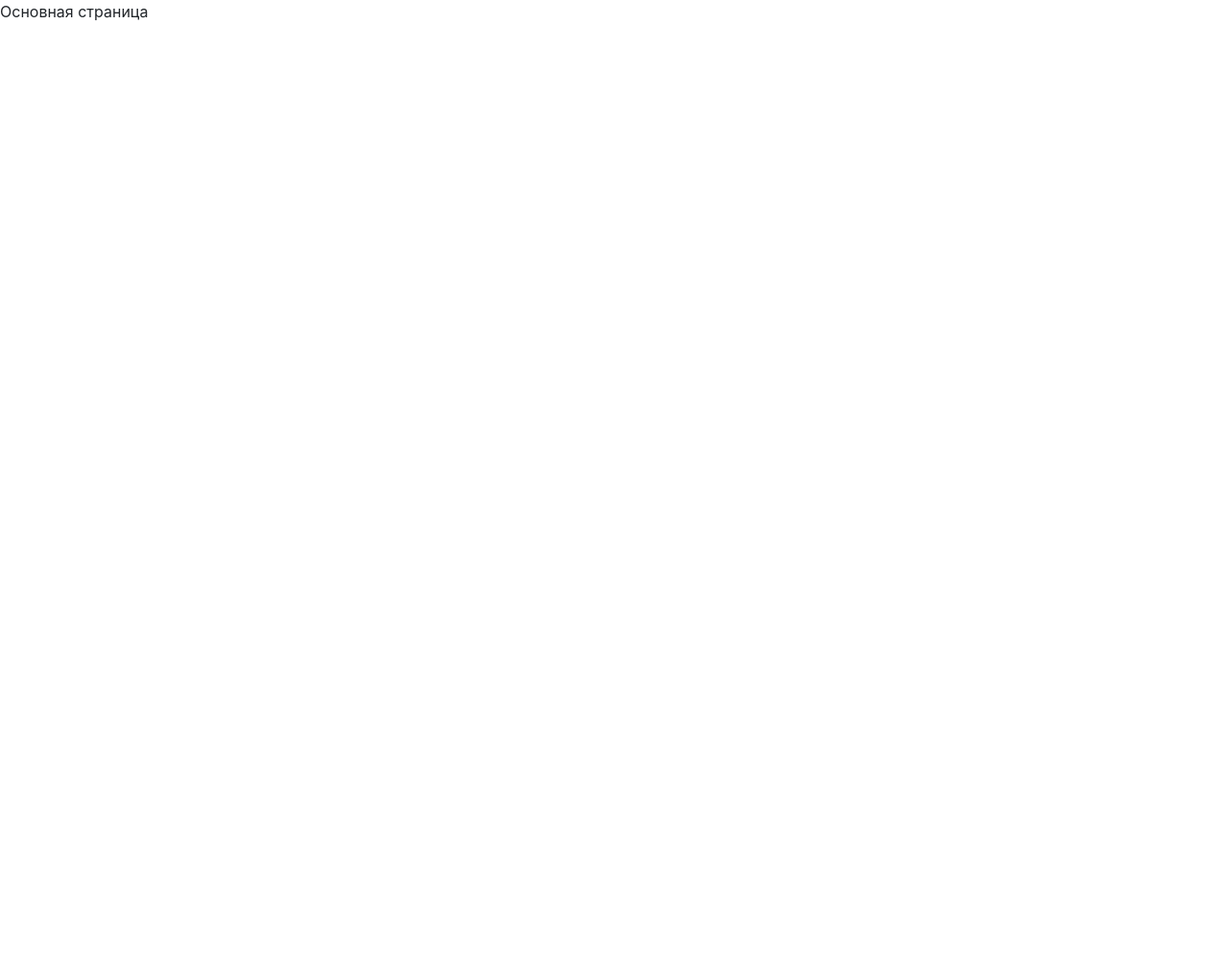
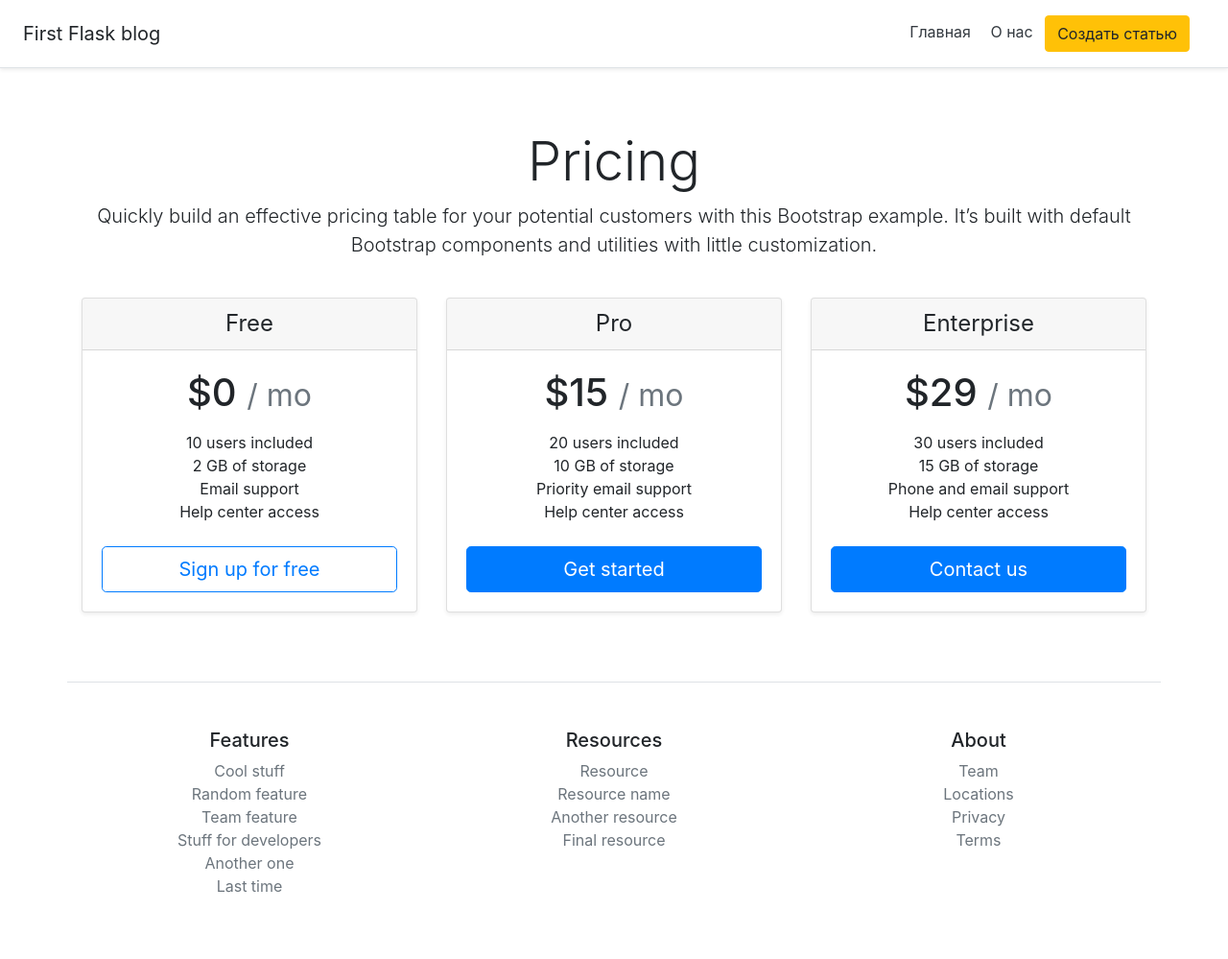
Before and after one commit to Sisilius/first_flask, a Flask app: page / in a window 1280 px wide. Before the commit the page is almost empty. Shown: the whole page at 96% size. Before the commit the page ends 22 px from the top, so only its background shows below. Run offline with Flask 2, Linux system fonts and the light colour scheme; some libraries are stand-ins or nearby versions.

Commit message:
create DB

```diff
--- a/app.py
+++ b/app.py
@@ -1,6 +1,23 @@
-from flask import Flask, render_template, url_for
+from flask import Flask, render_template, url_for, request, redirect
+from flask_sqlalchemy import SQLAlchemy
+from datetime import datetime
 
 app = Flask (__name__)
+# Вся байда с БД
+app.config['SQLALCHEMY_DATABASE_URI'] = 'sqlite:///blog.db'
+db = SQLAlchemy(app)
+
+# Поехали таблицы
+class Article(db.Model):
+    id = db.Column(db.Integer, primary_key = True)
+    title = db.Column(db.String(50), nullable = False)
+    intro = db.Column(db.String(200), nullable = False)
+    text = db.Column(db.Text, nullable = False)
+    date = db.Column(db.DateTime, default = datetime.utcnow)
+# типа возвращает объект и его id
+    def __repr__(self):
+        return '<Article %r>' %self.id
+
 
 @app.route('/')
 @app.route('/home')
@@ -11,6 +28,25 @@ def index():
 def about():
     return render_template('about.html')
 
+@app.route('/create_article', methods = ['POST', 'GET'])
+def create_article():
+    if request.method == 'POST':
+        title = request.form['title']
+        intro = request.form['intro']
+        text = request.form['text']
+
+        article = Article(title=title, intro=intro, text=text)
+
+        try:
+            db.session.add(article)
+            db.session.commit()
+            return redirect('/')
+        except:
+            return "Ошибка при добавлении"
+    else:
+        return render_template('create_article.html')
+
+
 @app.route('/user/<string:name>/<int:id>') #Передаём кастоымные значения через адрессную строку
 def user(name, id):
     return f'Страница пользователя {name} с id {id}'
--- a/templates/about.html
+++ b/templates/about.html
@@ -1,3 +1,5 @@
 {% extends 'base.html' %} {% block title %} Страница о нас {% endblock %} {% block body %}
-<h1>Страница о нас</h1>
+<div class="container">
+    <h1>Страница о нас</h1>
+</div>
 {% endblock %}
--- a/templates/base.html
+++ b/templates/base.html
@@ -10,7 +10,48 @@
 </head>
 
 <body>
+    <div class="d-flex flex-column flex-md-row align-items-center p-3 px-md-4 mb-3 bg-white border-bottom shadow-sm">
+        <h5 class="my-0 mr-md-auto font-weight-normal">First Flask blog</h5>
+        <nav class="my-2 my-md-0 mr-md-3">
+            <a class="p-2 text-dark" href="/">Главная</a>
+            <a class="p-2 text-dark" href="/about">О нас</a>
+            <a class="btn btn-warning" href="/create_article">Создать статью</a>
+        </nav>
+    </div>
     {% block body %}{% endblock %}
+    <footer class="container pt-4 my-md-5 pt-md-5 border-top">
+        <div class="row text-center">
+            <div class="col-6 col-md">
+                <h5>Features</h5>
+                <ul class="list-unstyled text-small">
+                    <li><a class="text-muted" href="#">Cool stuff</a></li>
+                    <li><a class="text-muted" href="#">Random feature</a></li>
+                    <li><a class="text-muted" href="#">Team feature</a></li>
+                    <li><a class="text-muted" href="#">Stuff for developers</a></li>
+                    <li><a class="text-muted" href="#">Another one</a></li>
+                    <li><a class="text-muted" href="#">Last time</a></li>
+                </ul>
+            </div>
+            <div class="col-6 col-md">
+                <h5>Resources</h5>
+                <ul class="list-unstyled text-small">
+                    <li><a class="text-muted" href="#">Resource</a></li>
+                    <li><a class="text-muted" href="#">Resource name</a></li>
+                    <li><a class="text-muted" href="#">Another resource</a></li>
+                    <li><a class="text-muted" href="#">Final resource</a></li>
+                </ul>
+            </div>
+            <div class="col-6 col-md">
+                <h5>About</h5>
+                <ul class="list-unstyled text-small">
+                    <li><a class="text-muted" href="#">Team</a></li>
+                    <li><a class="text-muted" href="#">Locations</a></li>
+                    <li><a class="text-muted" href="#">Privacy</a></li>
+                    <li><a class="text-muted" href="#">Terms</a></li>
+                </ul>
+            </div>
+        </div>
+    </footer>
 </body>
 
 </html>
--- a/templates/index.html
+++ b/templates/index.html
@@ -1,9 +1,55 @@
-{% extends 'base.html' %}
-
-{% block title %}
-Главная страница
+{% extends 'base.html' %} {% block title %} Главная страница {% endblock %} {% block body %}
+<div class="container">
+    <div class="pricing-header px-3 py-3 pt-md-5 pb-md-4 mx-auto text-center">
+        <h1 class="display-4">Pricing</h1>
+        <p class="lead">Quickly build an effective pricing table for your potential customers with this Bootstrap example. It’s built with default Bootstrap components and utilities with little customization.</p>
+    </div>
+    <div class="card-deck mb-3 text-center">
+        <div class="card mb-4 shadow-sm">
+            <div class="card-header">
+                <h4 class="my-0 font-weight-normal">Free</h4>
+            </div>
+            <div class="card-body">
+                <h1 class="card-title pricing-card-title">$0 <small class="text-muted">/ mo</small></h1>
+                <ul class="list-unstyled mt-3 mb-4">
+                    <li>10 users included</li>
+                    <li>2 GB of storage</li>
+                    <li>Email support</li>
+                    <li>Help center access</li>
+                </ul>
+                <button type="button" class="btn btn-lg btn-block btn-outline-primary">Sign up for free</button>
+            </div>
+        </div>
+        <div class="card mb-4 shadow-sm">
+            <div class="card-header">
+                <h4 class="my-0 font-weight-normal">Pro</h4>
+            </div>
+            <div class="card-body">
+                <h1 class="card-title pricing-card-title">$15 <small class="text-muted">/ mo</small></h1>
+                <ul class="list-unstyled mt-3 mb-4">
+                    <li>20 users included</li>
+                    <li>10 GB of storage</li>
+                    <li>Priority email support</li>
+                    <li>Help center access</li>
+                </ul>
+                <button type="button" class="btn btn-lg btn-block btn-primary">Get started</button>
+            </div>
+        </div>
+        <div class="card mb-4 shadow-sm">
+            <div class="card-header">
+                <h4 class="my-0 font-weight-normal">Enterprise</h4>
+            </div>
+            <div class="card-body">
+                <h1 class="card-title pricing-card-title">$29 <small class="text-muted">/ mo</small></h1>
+                <ul class="list-unstyled mt-3 mb-4">
+                    <li>30 users included</li>
+                    <li>15 GB of storage</li>
+                    <li>Phone and email support</li>
+                    <li>Help center access</li>
+                </ul>
+                <button type="button" class="btn btn-lg btn-block btn-primary">Contact us</button>
+            </div>
+        </div>
+    </div>
+</div>
 {% endblock %}
-
-{% block body %}
-Основная страница
-{% endblock %}
```
Also changed, not shown: templates/create_article.html (added, +11 -0 lines), blog.db (added).
